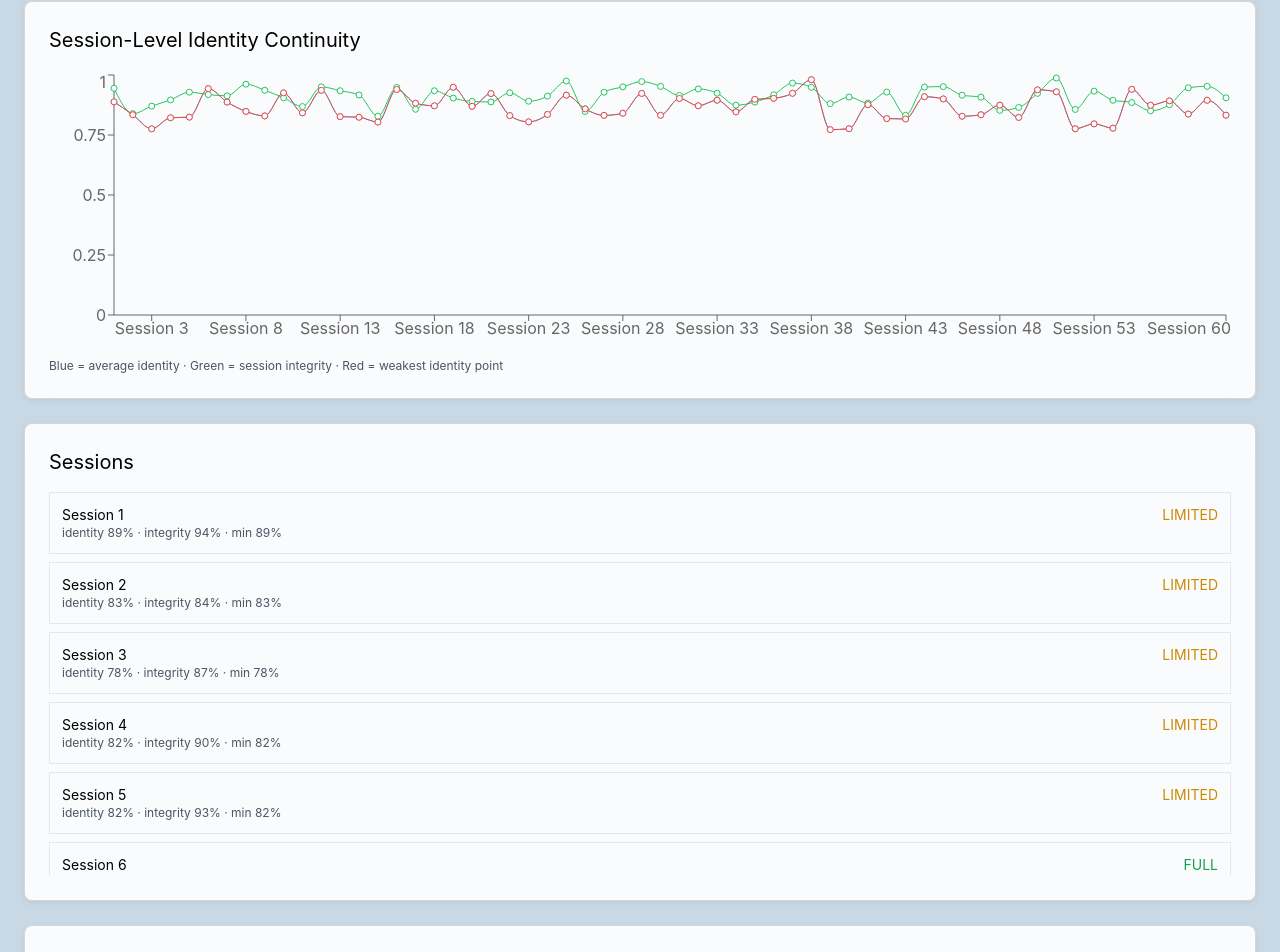
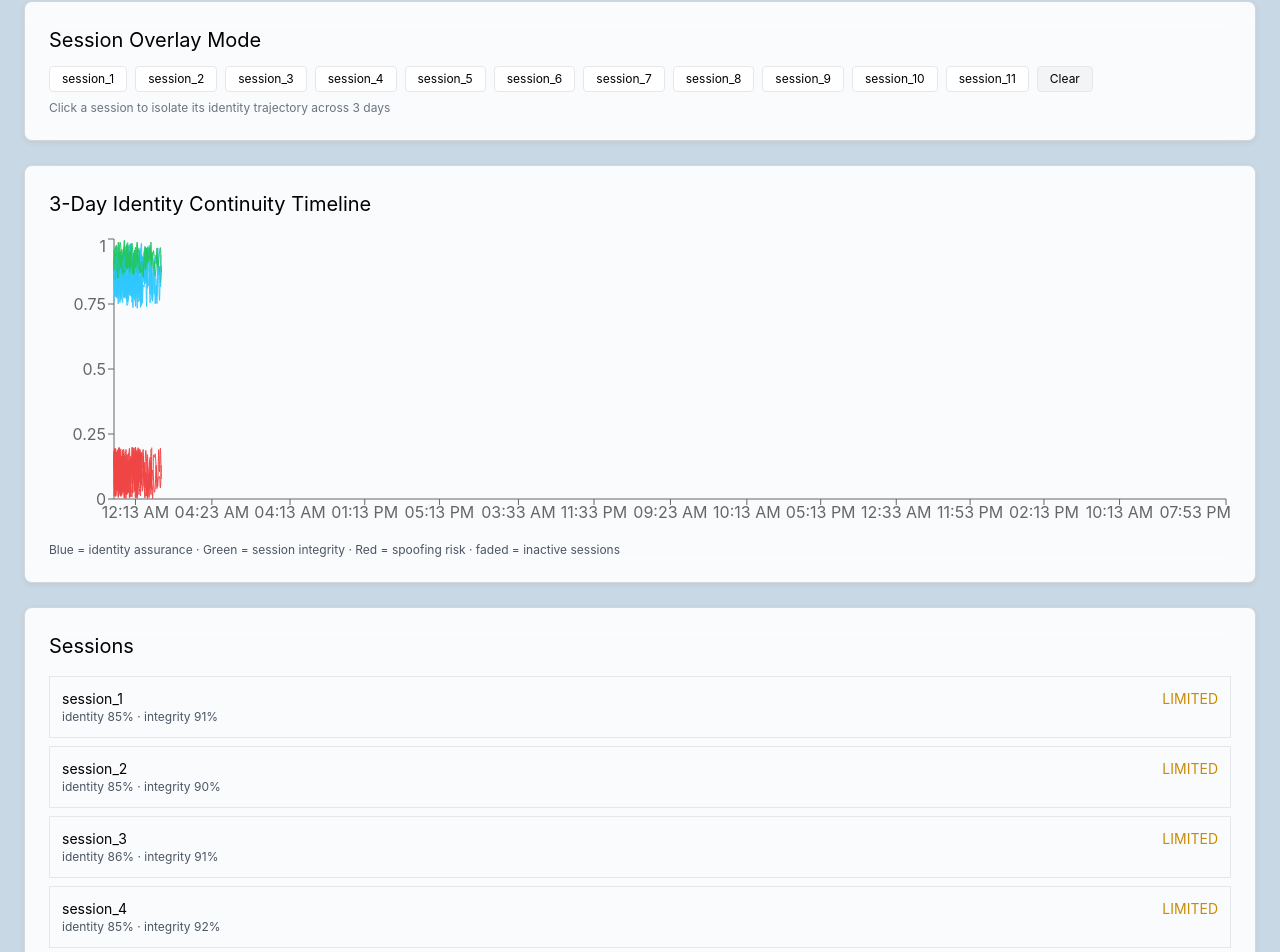
Before and after one commit to SanguineAI-Incorporated/sanguine-ai-users, a React (Vite) app: page / in a window 1280 px wide. Shown: the part 249-1201 px from the top of the page. Built offline with nearby package versions, Linux system fonts and the light colour scheme.

Commit message:
Refactor Dashboard component for session handling

```diff
--- a/src/pages/Dashboard.jsx
+++ b/src/pages/Dashboard.jsx
@@ -10,32 +10,31 @@ import {
   ResponsiveContainer,
 } from "recharts";
 
-/* ---------------- RAW LOGS ---------------- */
+/* ---------------- 3-DAY CONTINUOUS SIMULATION ---------------- */
 
-const rawLogs = (() => {
-  const logs = [];
-  const start = Date.now() - 1000 * 60 * 60 * 6;
+const sessions = (() => {
+  const data = [];
+  const now = Date.now();
 
-  for (let i = 0; i < 60; i++) {
-    logs.push({
-      timestamp: new Date(start + i * 60000).toISOString(),
-      raw: {
-        audio: {
-          duration: Math.floor(Math.random() * 30) + 5,
-          speaker_active: Math.random() > 0.1,
-        },
-      },
-    });
+  const points = 432; // 3 days @ 10-min resolution
+
+  let sessionCounter = 0;
+  let sessionTTL = 0;
+
+  for (let i = 0; i < points; i++) {
+    const timestamp = new Date(
+      now - (points - i) * 10 * 60 * 1000
+    ).toISOString();
+
+    // session boundaries
+    if (sessionTTL <= 0) {
+      sessionCounter++;
+      sessionTTL = 20 + Math.floor(Math.random() * 40);
     }
+    sessionTTL--;
 
-  return logs;
-})();
-
-/* ---------------- INFERENCE ---------------- */
-
-function infer() {
-  const speaker_match_score = 0.75 + Math.random() * 0.25;
-  const presence_score = 0.7 + Math.random() * 0.3;
+    const speaker_match_score = 0.7 + Math.random() * 0.3;
+    const presence_score = 0.65 + Math.random() * 0.35;
 
     const synthetic_speech_risk = Math.random() * 0.2;
     const replay_attack_risk = Math.random() * 0.15;
@@ -48,127 +47,60 @@ function infer() {
     const session_integrity_score =
       1 - (synthetic_speech_risk + replay_attack_risk) / 2;
 
-  return {
-    identity: {
-      user_id: "user_demo_001",
-      session_id:
-        "sess_" + Math.random().toString(16).slice(2),
-      credential_status: "VERIFIED",
-    },
+    const autonomy_confidence =
+      identity_assurance_score * session_integrity_score;
 
-    speaker_assurance: {
-      speaker_match_score,
-      presence_score,
-      speaker_continuity: 0.8 + Math.random() * 0.2,
-    },
+    data.push({
+      timestamp,
+      session_id: `session_${sessionCounter}`,
 
-    anti_spoofing: {
+      identity_assurance_score,
+      session_integrity_score,
+      autonomy_confidence,
+
       synthetic_speech_risk,
       replay_attack_risk,
-      audio_authenticity_score: 1 - synthetic_speech_risk,
-    },
+    });
+  }
 
-    continuous_assurance: {
-      identity_assurance_score,
-      session_integrity_score,
-      autonomy_confidence:
-        identity_assurance_score * session_integrity_score,
-    },
-
-    authorization: {
-      authorization_state:
-        identity_assurance_score > 0.9
-          ? "FULL"
-          : identity_assurance_score > 0.75
-          ? "LIMITED"
-          : "CHALLENGE",
-      proof_of_control: true,
-      action_approval: identity_assurance_score > 0.75,
-    },
-
-    attestation: {
-      verified: true,
-      signature:
-        "sig_" + Math.random().toString(16).slice(2),
-      hash:
-        "hash_" + Math.random().toString(16).slice(2),
-    },
-  };
-}
+  return data;
+})();
 
 /* ---------------- DASHBOARD ---------------- */
 
 export default function Dashboard() {
-  const [selected, setSelected] = useState(null);
-  const [hovered, setHovered] = useState(null);
+  const [selectedSession, setSelectedSession] = useState(null);
 
-  const episodes = useMemo(() => {
-    return rawLogs.map((log, i) => ({
-      id: `ep-${i}`,
-      timestamp: log.timestamp,
-      raw: log.raw,
-      ...infer(),
+  /* ---------------- CHART DATA ---------------- */
+
+  const chartData = useMemo(() => {
+    return sessions.map((d) => ({
+      time: d.timestamp,
+      session_id: d.session_id,
+      identity: d.identity_assurance_score,
+      integrity: d.session_integrity_score,
+      risk: d.synthetic_speech_risk,
     }));
   }, []);
 
-  /* ---------------- SESSION AGGREGATION ---------------- */
+  /* ---------------- SESSION GROUPING ---------------- */
 
-  const sessionData = useMemo(() => {
+  const sessionsMap = useMemo(() => {
     const map = new Map();
 
-    episodes.forEach((e) => {
-      const sid = e.identity.session_id;
-
-      if (!map.has(sid)) {
-        map.set(sid, {
-          session: sid,
-          identity_sum: 0,
-          integrity_sum: 0,
-          min_identity: 1,
-          risk_sum: 0,
-          count: 0,
-        });
+    chartData.forEach((d) => {
+      if (!map.has(d.session_id)) {
+        map.set(d.session_id, []);
       }
-
-      const s = map.get(sid);
-
-      const identity =
-        e.continuous_assurance.identity_assurance_score;
-
-      const integrity =
-        e.continuous_assurance.session_integrity_score;
-
-      const risk =
-        e.anti_spoofing.synthetic_speech_risk;
-
-      s.identity_sum += identity;
-      s.integrity_sum += integrity;
-      s.risk_sum += risk;
-      s.count += 1;
-
-      s.min_identity = Math.min(s.min_identity, identity);
+      map.get(d.session_id).push(d);
     });
 
-    return Array.from(map.values()).map((s, i) => ({
-      session: `Session ${i + 1}`,
-      identity: s.identity_sum / s.count,
-      integrity: s.integrity_sum / s.count,
-      min_identity: s.min_identity,
-      synthetic_risk: s.risk_sum / s.count,
-    }));
-  }, [episodes]);
+    return Array.from(map.entries());
+  }, [chartData]);
 
-  const exportJSONL = () => {
-    const jsonl = episodes.map((e) => JSON.stringify(e)).join("\n");
-    const blob = new Blob([jsonl], { type: "application/json" });
-    const url = URL.createObjectURL(blob);
-
-    const a = document.createElement("a");
-    a.href = url;
-    a.download = "identity_assurance_events.jsonl";
-    a.click();
-
-    URL.revokeObjectURL(url);
+  const getOpacity = (sessionId) => {
+    if (!selectedSession) return 1;
+    return sessionId === selectedSession ? 1 : 0.12;
   };
 
   return (
@@ -187,7 +119,7 @@ export default function Dashboard() {
 
       <div className="pt-24 p-6 max-w-7xl mx-auto space-y-6">
 
-        {/* SYSTEM HEADER */}
+        {/* HEADER CARD */}
         <Card>
           <CardContent>
             <h2 className="text-xl font-semibold">
@@ -204,43 +136,110 @@ export default function Dashboard() {
           </CardContent>
         </Card>
 
-        {/* SESSION METRICS CHART */}
+        {/* SESSION OVERLAY SELECTOR */}
+        <Card>
+          <CardContent>
+            <h2 className="text-xl mb-3">Session Overlay Mode</h2>
+
+            <div className="flex flex-wrap gap-2">
+              {[...new Set(sessions.map((s) => s.session_id))].map((id) => (
+                <button
+                  key={id}
+                  onClick={() =>
+                    setSelectedSession(
+                      selectedSession === id ? null : id
+                    )
+                  }
+                  className={`px-3 py-1 text-xs border rounded ${
+                    selectedSession === id
+                      ? "bg-black text-white"
+                      : "bg-white"
+                  }`}
+                >
+                  {id}
+                </button>
+              ))}
+
+              <button
+                onClick={() => setSelectedSession(null)}
+                className="px-3 py-1 text-xs border rounded bg-gray-100"
+              >
+                Clear
+              </button>
+            </div>
+
+            <p className="text-xs text-gray-500 mt-2">
+              Click a session to isolate its identity trajectory across 3 days
+            </p>
+          </CardContent>
+        </Card>
+
+        {/* TIMELINE CHART */}
         <Card>
           <CardContent>
             <h2 className="text-xl mb-4">
-              Session-Level Identity Continuity
+              3-Day Identity Continuity Timeline
             </h2>
 
-            <div style={{ width: "100%", height: 280 }}>
+            <div style={{ width: "100%", height: 300 }}>
               <ResponsiveContainer>
-                <LineChart data={sessionData}>
-                  <XAxis dataKey="session" />
+                <LineChart>
+                  <XAxis
+                    dataKey="time"
+                    tickFormatter={(t) =>
+                      new Date(t).toLocaleTimeString([], {
+                        hour: "2-digit",
+                        minute: "2-digit",
+                      })
+                    }
+                  />
                   <YAxis />
-                  <Tooltip />
+                  <Tooltip
+                    labelFormatter={(t) =>
+                      new Date(t).toLocaleString()
+                    }
+                  />
 
+                  {sessionsMap.map(([sessionId, points]) => {
+                    const opacity = getOpacity(sessionId);
+
+                    return (
+                      <React.Fragment key={sessionId}>
                         <Line
+                          data={points}
                           type="monotone"
                           dataKey="identity"
                           stroke="#2EC7FF"
+                          strokeOpacity={opacity}
+                          dot={false}
                         />
 
                         <Line
+                          data={points}
                           type="monotone"
                           dataKey="integrity"
                           stroke="#22c55e"
+                          strokeOpacity={opacity}
+                          dot={false}
                         />
 
                         <Line
+                          data={points}
                           type="monotone"
-                    dataKey="min_identity"
+                          dataKey="risk"
                           stroke="#ef4444"
+                          strokeOpacity={opacity}
+                          dot={false}
                         />
+                      </React.Fragment>
+                    );
+                  })}
                 </LineChart>
               </ResponsiveContainer>
             </div>
 
             <div className="text-xs text-gray-600 mt-2">
-              Blue = average identity · Green = session integrity · Red = weakest identity point
+              Blue = identity assurance · Green = session integrity · Red = spoofing risk · faded = inactive sessions
             </div>
           </CardContent>
         </Card>
@@ -251,70 +250,54 @@ export default function Dashboard() {
             <h2 className="text-xl mb-4">Sessions</h2>
 
             <div className="space-y-2 max-h-96 overflow-auto">
-              {sessionData.map((s, i) => (
+              {[...new Set(sessions.map((s) => s.session_id))].map((id) => {
+                const subset = sessions.filter((s) => s.session_id === id);
+
+                const avgIdentity =
+                  subset.reduce((a, b) => a + b.identity_assurance_score, 0) /
+                  subset.length;
+
+                const avgIntegrity =
+                  subset.reduce((a, b) => a + b.session_integrity_score, 0) /
+                  subset.length;
+
+                return (
                   <div
-                  key={i}
-                  className="p-3 border hover:bg-white/50"
+                    key={id}
+                    onClick={() =>
+                      setSelectedSession(
+                        selectedSession === id ? null : id
+                      )
+                    }
+                    className="p-3 border cursor-pointer hover:bg-white/50"
                   >
                     <div className="flex justify-between text-sm">
-                    <span>{s.session}</span>
+                      <span>{id}</span>
 
-                    <span className={
-                      s.identity > 0.9
+                      <span
+                        className={
+                          avgIdentity > 0.9
                             ? "text-green-600"
-                        : s.identity > 0.75
+                            : avgIdentity > 0.75
                             ? "text-yellow-600"
                             : "text-red-600"
-                    }>
-                      {s.identity > 0.9
+                        }
+                      >
+                        {avgIdentity > 0.9
                           ? "FULL"
-                        : s.identity > 0.75
+                          : avgIdentity > 0.75
                           ? "LIMITED"
                           : "CHALLENGE"}
                       </span>
                     </div>
 
                     <div className="text-xs text-gray-600">
-                    identity {(s.identity * 100).toFixed(0)}% ·
-                    integrity {(s.integrity * 100).toFixed(0)}% ·
-                    min {(s.min_identity * 100).toFixed(0)}%
+                      identity {(avgIdentity * 100).toFixed(0)}% ·
+                      integrity {(avgIntegrity * 100).toFixed(0)}%
                     </div>
                   </div>
-              ))}
-            </div>
-          </CardContent>
-        </Card>
-
-        {/* DETAIL PANEL */}
-        <Card>
-          <CardContent>
-            <h2 className="text-xl mb-4">
-              Session Detail (Select for expansion)
-            </h2>
-
-            <p className="text-sm text-gray-500">
-              Session-level drilldown can extend into per-event identity traces.
-            </p>
-          </CardContent>
-        </Card>
-
-        {/* EXPORT */}
-        <Card>
-          <CardContent>
-            <div className="flex justify-between items-center">
-              <div>
-                <h2 className="text-xl">Trust Event Export</h2>
-                <p className="text-sm text-gray-600">
-                  Export cryptographically signed identity assurance events.
-                </p>
-              </div>
-
-              <button
-                onClick={exportJSONL}
-                className="px-4 py-2 bg-black text-white text-sm hover:bg-gray-800"
-              >
-                Export JSONL
-              </button>
+                );
+              })}
             </div>
           </CardContent>
         </Card>
```
Lines whose indentation alone changed are shown as unchanged.
